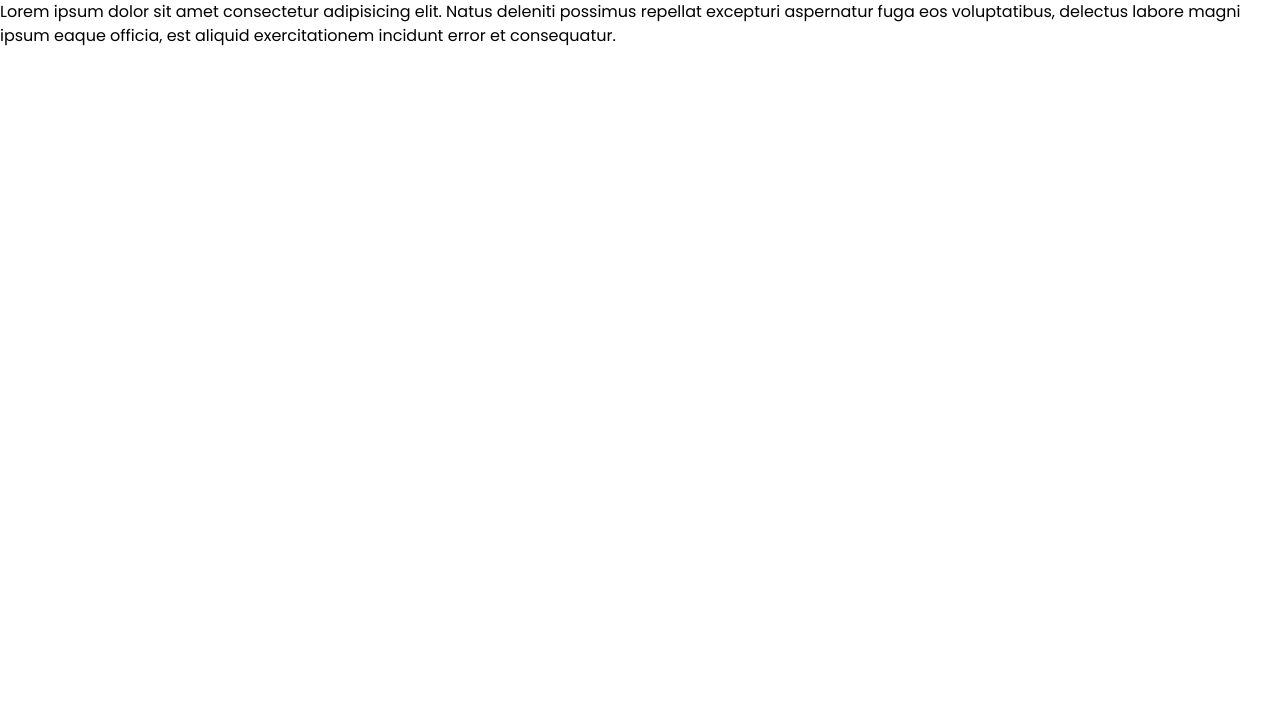
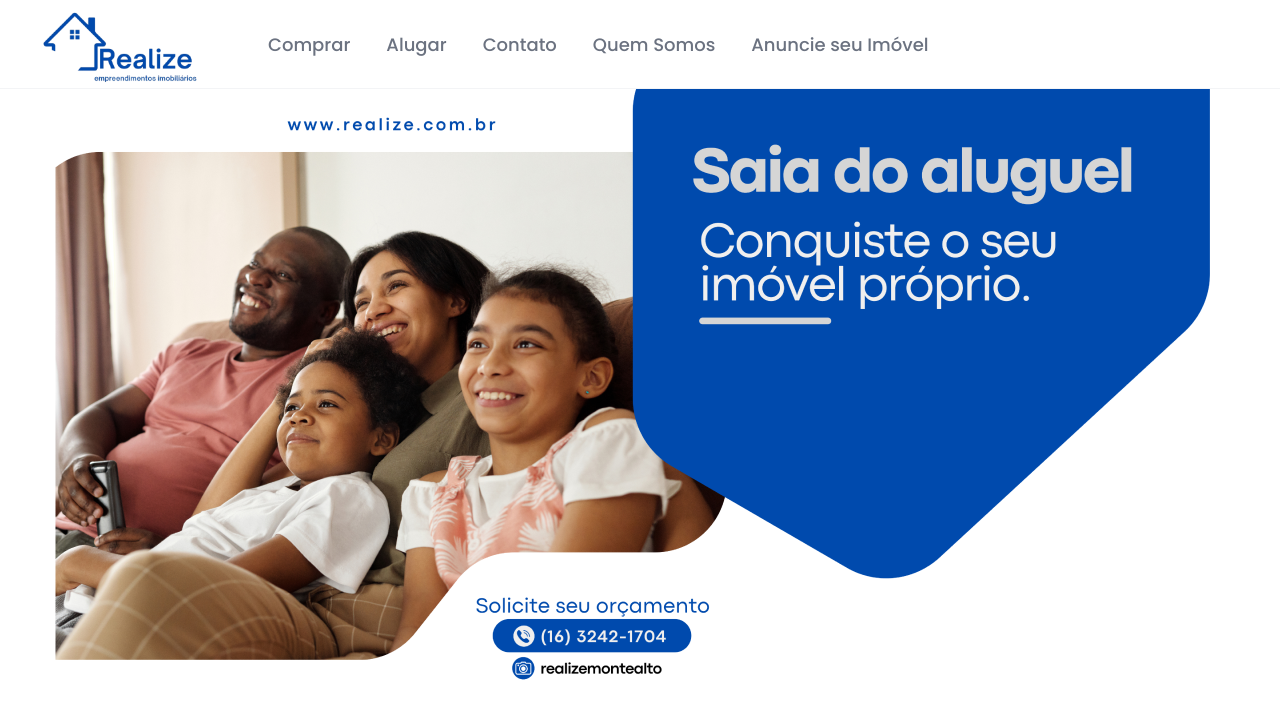
Before and after one commit to caio-pellegrini/realize-imobiliaria, a Laravel app: page / in a window 1280 px wide. Shown: the top 719 px of the page. Run offline with Laravel 12, Linux system fonts and the light colour scheme; style sheets or scripts are compiled from the project's sources; parts of the project's set-up code (start-up, migrations or seed data) failed here and were passed over.

Commit message:
chore: Update font and layout for better user experience

```diff
--- a/resources/css/app.css
+++ b/resources/css/app.css
@@ -10,6 +10,16 @@
 
 @font-face {
     font-family: 'Poppins';
+    font-weight: 500;
+    src: url('/fonts/poppins/Poppins-Medium.ttf') format('truetype');
+}
+
+@font-face {
+    font-family: 'Poppins';
     font-weight: 700;
     src: url('/fonts/poppins/Poppins-Bold.ttf') format('truetype');
 }
+
+body {
+    font-family: 'Poppins', sans-serif;
+}
--- /dev/null
+++ b/resources/views/components/application-logo.blade.php
@@ -0,0 +1 @@
+<img class="w-48" src="{{ asset('assets/imgs/logo.png') }}" alt="">
--- a/resources/views/components/layout.blade.php
+++ b/resources/views/components/layout.blade.php
@@ -7,9 +7,17 @@
         <title>{{ $titulo }}</title>
 
         @vite('resources/css/app.css')
+
+        <script src="https://cdn.jsdelivr.net/npm/alpinejs@3.x.x/dist/cdn.min.js" defer></script>
     </head>
 
     <body class="antialiased">
-        {{ $slot }}
+        @include('components.navigation')
+
+        <main>
+            {{ $slot }}
+        </main>
+
+        <!--@include('components.footer')-->
     </body>
 </html>
--- /dev/null
+++ b/resources/views/components/nav-link.blade.php
@@ -0,0 +1,11 @@
+@props(['active'])
+
+@php
+$classes = ($active ?? false)
+            ? 'inline-flex items-center px-1 pt-1 border-b-2 border-indigo-700 text-lg leading-5 font-bold text-black focus:outline-none focus:border-indigo-700 transition duration-150 ease-in-out'
+            : 'inline-flex items-center px-1 pt-1 border-b-2 border-transparent text-lg leading-5 font-medium text-gray-500 hover:text-blue-800 hover:border-gray-300 focus:outline-none focus:text-gray focus:border-gray-300 transition duration-150 ease-in-out';
+@endphp
+
+<a {{ $attributes->merge(['class' => $classes]) }}>
+    {{ $slot }}
+</a>
--- /dev/null
+++ b/resources/views/components/navigation.blade.php
@@ -0,0 +1,68 @@
+<nav x-data="{ open: false }" class=" bg-white border-b border-gray-100 {{ request()->routeIs('cardapio') ? 'fixed top-0 w-full z-50' : '' }}">
+
+    <!-- Primary Navigation Menu -->
+    <div class="max-w-7xl mx-auto px-4 sm:px-6 lg:px-8 ">
+        <div class="flex justify-between>
+            <div class="flex">
+                <!-- Logo -->
+                <div class="shrink-0 flex items-center">
+                    <a href="{{ route('home') }}">
+                        <x-application-logo class="block h-9 w-auto fill-auto text-gray-800" />
+                    </a>
+                </div>
+
+                <!-- Navigation Links -->
+                <div class="hidden space-x-7 sm:-my-px sm:ml-10 sm:flex">
+                    <x-nav-link :href="route('comprar')" :active="request()->routeIs('comprar')">
+                        {{ __('Comprar') }}
+                    </x-nav-link>
+                    <x-nav-link :href="route('alugar')" :active="request()->routeIs('alugar')">
+                        {{ __('Alugar') }}
+                    </x-nav-link>
+
+                    <x-nav-link :href="route('contato')" :active="request()->routeIs('contato')">
+                        {{ __('Contato') }}
+                    </x-nav-link>
+                    <x-nav-link :href="route('servicos')" :active="request()->routeIs('servicos')">
+                        {{ __('Quem Somos') }}
+                    </x-nav-link>
+                    <x-nav-link :href="route('anunciar')" :active="request()->routeIs('anunciar')">
+                        {{ __('Anuncie seu Imóvel') }}
+                    </x-nav-link>
+                </div>
+            </div>
+
+        </div>
+        <!-- Hamburger -->
+        <div class="-mr-2 flex items-center sm:hidden">
+            <button @click="open = ! open" class="inline-flex items-center justify-center p-2 rounded-md text-gray-400 dark:text-gray-500 hover:text-gray-500 dark:hover:text-gray-400 hover:bg-gray-100 dark:hover:bg-gray-900 focus:outline-none focus:bg-gray-100 dark:focus:bg-gray-900 focus:text-gray-500 dark:focus:text-gray-400 transition duration-150 ease-in-out">
+                <svg class="h-6 w-6" stroke="currentColor" fill="none" viewBox="0 0 24 24">
+                    <path :class="{'hidden': open, 'inline-flex': ! open }" class="inline-flex" stroke-linecap="round" stroke-linejoin="round" stroke-width="2" d="M4 6h16M4 12h16M4 18h16" />
+                    <path :class="{'hidden': ! open, 'inline-flex': open }" class="hidden" stroke-linecap="round" stroke-linejoin="round" stroke-width="2" d="M6 18L18 6M6 6l12 12" />
+                </svg>
+            </button>
+        </div>
+    </div>
+
+    <!-- Responsive Navigation Menu -->
+    <div :class="{'block': open, 'hidden': ! open}" class="hidden sm:hidden">
+        <div class="pt-2 pb-3 space-y-1">
+            <x-responsive-nav-link :href="route('servicos')" :active="request()->routeIs('servicos')">
+                {{ __('Serviços') }}
+            </x-responsive-nav-link>
+            <x-responsive-nav-link :href="route('contato')" :active="request()->routeIs('contato')">
+                {{ __('Contato') }}
+            </x-responsive-nav-link>
+            <x-responsive-nav-link :href="route('comprar')" :active="request()->routeIs('comprar')">
+                {{ __('Comprar') }}
+            </x-responsive-nav-link>
+            <x-responsive-nav-link :href="route('alugar')" :active="request()->routeIs('alugar')">
+                {{ __('Alugar') }}
+            </x-responsive-nav-link>
+            <x-responsive-nav-link :href="route('anunciar')" :active="request()->routeIs('anunciar')">
+                {{ __('Anuncie seu Imóvel') }}
+            </x-responsive-nav-link>
+        </div>
+    </div>
+
+</nav>
--- /dev/null
+++ b/resources/views/components/responsive-nav-link.blade.php
@@ -0,0 +1,11 @@
+@props(['active'])
+
+@php
+$classes = ($active ?? false)
+            ? 'block w-full pl-3 pr-4 py-2 border-l-4 border-indigo-400 text-left text-base font-medium text-indigo-700 bg-indigo-50 focus:outline-none focus:text-indigo-800 focus:bg-indigo-100 focus:border-indigo-700 transition duration-150 ease-in-out'
+            : 'block w-full pl-3 pr-4 py-2 border-l-4 border-transparent text-left text-base font-medium text-gray-600 hover:text-gray-800 hover:bg-gray-50 hover:border-gray-300 focus:outline-none focus:text-gray-800 focus:bg-gray-50 focus:border-gray-300 transition duration-150 ease-in-out';
+@endphp
+
+<a {{ $attributes->merge(['class' => $classes]) }}>
+    {{ $slot }}
+</a>
--- a/resources/views/welcome.blade.php
+++ b/resources/views/welcome.blade.php
@@ -1,10 +1,12 @@
 <x-layout>
     <x-slot name="titulo">Realize Empreendimentos</x-slot>
 
-    <main>
+    <div class="px-10">
+        <section class="flex justify-center items-center">
+            <img src="{{ asset('assets/imgs/hero.png')}}" alt="">
 
-    </main>
-    <p class="font-poppins">
-        Lorem ipsum dolor sit amet consectetur adipisicing elit. Natus deleniti possimus repellat excepturi aspernatur fuga eos voluptatibus, delectus labore magni ipsum eaque officia, est aliquid exercitationem incidunt error et consequatur.
-    </p>
+        </section>
+
+    </div>
+
 </x-layout>
--- a/routes/web.php
+++ b/routes/web.php
@@ -5,10 +5,30 @@ use App\Http\Controllers\ImovelController;
 
 Route::get('/', function () {
     return view('welcome');
-});
+})->name('home');
 
 // Route::get('/imoveis', [ImovelController::class, 'index'])->name('imoveis.index');
 // Route::get('/imovel/{id}', [ImovelController::class, 'show'])->name('imoveis.show');
 // Route::get('/imoveis/anunciar', [ImovelController::class, 'create'])->name('imoveis.create');
 
 Route::resource('imoveis', ImovelController::class);
+
+Route::get('/servicos', function () {
+    return view('welcome');
+})->name('servicos');
+
+Route::get('/contato', function () {
+    return view('welcome');
+})->name('contato');
+
+Route::get('/comprar', function () {
+    return view('welcome');
+})->name('comprar');
+
+Route::get('/alugar', function () {
+    return view('welcome');
+})->name('alugar');
+
+Route::get('/anunciar', function () {
+    return view('welcome');
+})->name('anunciar');
```
Also changed, not shown: public/assets/imgs/hero.png (added), public/assets/imgs/logo.png (added), resources/views/components/footer.blade.php (added).
